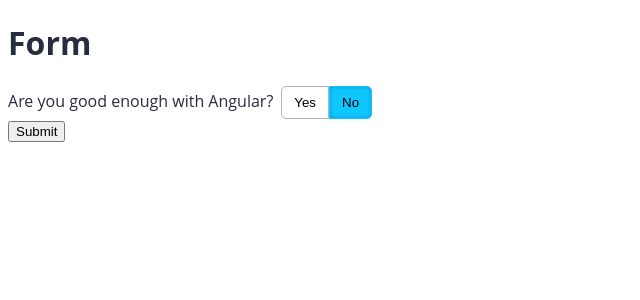
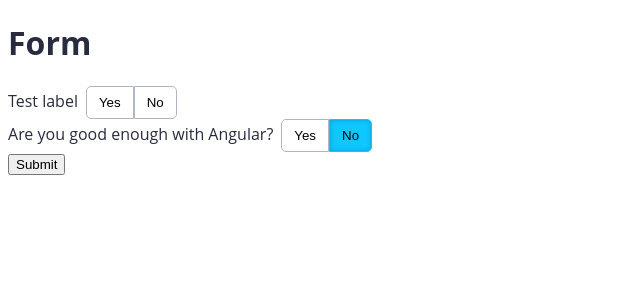
Before and after one commit to PedroPK/AluraAngularAcessibilidade, an Angular app: page / in a window 1280 px wide. Shown: the top 300 px of the page, without its empty margins (0-640 px from the left). Built offline with nearby package versions, Linux system fonts and the light colour scheme.

Commit message:
Testing the usage of a Component outsite the <form>

```diff
--- a/src/app/app.component.html
+++ b/src/app/app.component.html
@@ -1,5 +1,15 @@
 <main>
 	<h1>Form</h1>
+
+	<app-yes-no-button-group
+		[(ngModel)]="test"
+		label="Test label"
+	>
+	</app-yes-no-button-group>
+	<span>
+		{{test}}
+	</span>
+
 	<form [formGroup]="form" (ngSubmit)="submit()">
 		<app-yes-no-button-group
 			formControlName="yesNoAnswer"
--- a/src/app/app.component.ts
+++ b/src/app/app.component.ts
@@ -10,6 +10,8 @@ export class AppComponent {
 	title = 'a11y-p1';
 
 	public form: FormGroup = null;
+
+	public test: string = null;
 
 	constructor(formBuilder: FormBuilder) {
 		// FormBuilder creates the Form
```
